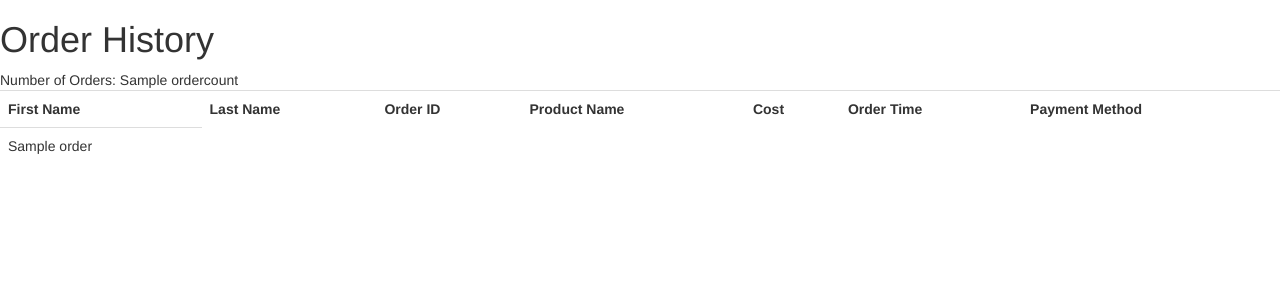
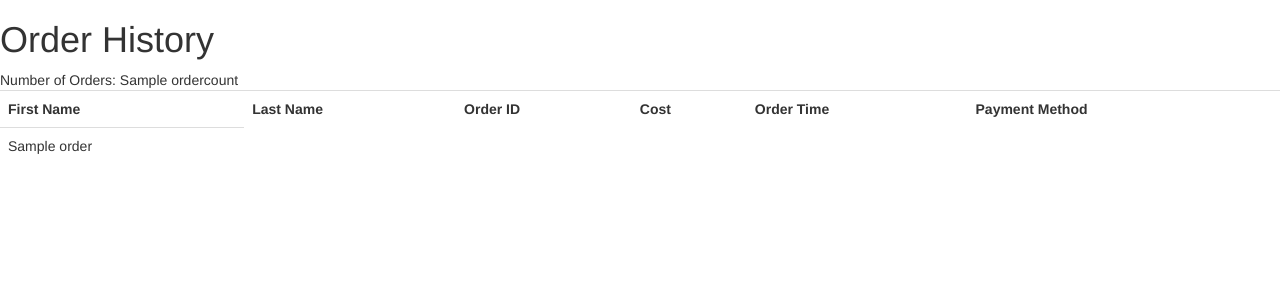
Before and after one commit to GrocerEase-354/GrocerEase, a Python web app: template templates/orderHistory.jinja2 in a window 1280 px wide. Shown: the top 300 px of the page. Run offline with Jinja, Linux system fonts and the light colour scheme; the template is opened without the code that fills it: most values are stand-ins (such as "Sample title", 1, 10 or a date in 2020); some libraries are stand-ins or nearby versions.

Commit message:
Removed product name from order history

```diff
--- a/templates/orderHistory.jinja2
+++ b/templates/orderHistory.jinja2
@@ -14,7 +14,6 @@
         <th>First Name</th>
         <th>Last Name</th>
         <th>Order ID</th>
-        <th>Product Name</th>
         <th>Cost</th>
         <th>Order Time</th>
         <th>Payment Method</th>
```
